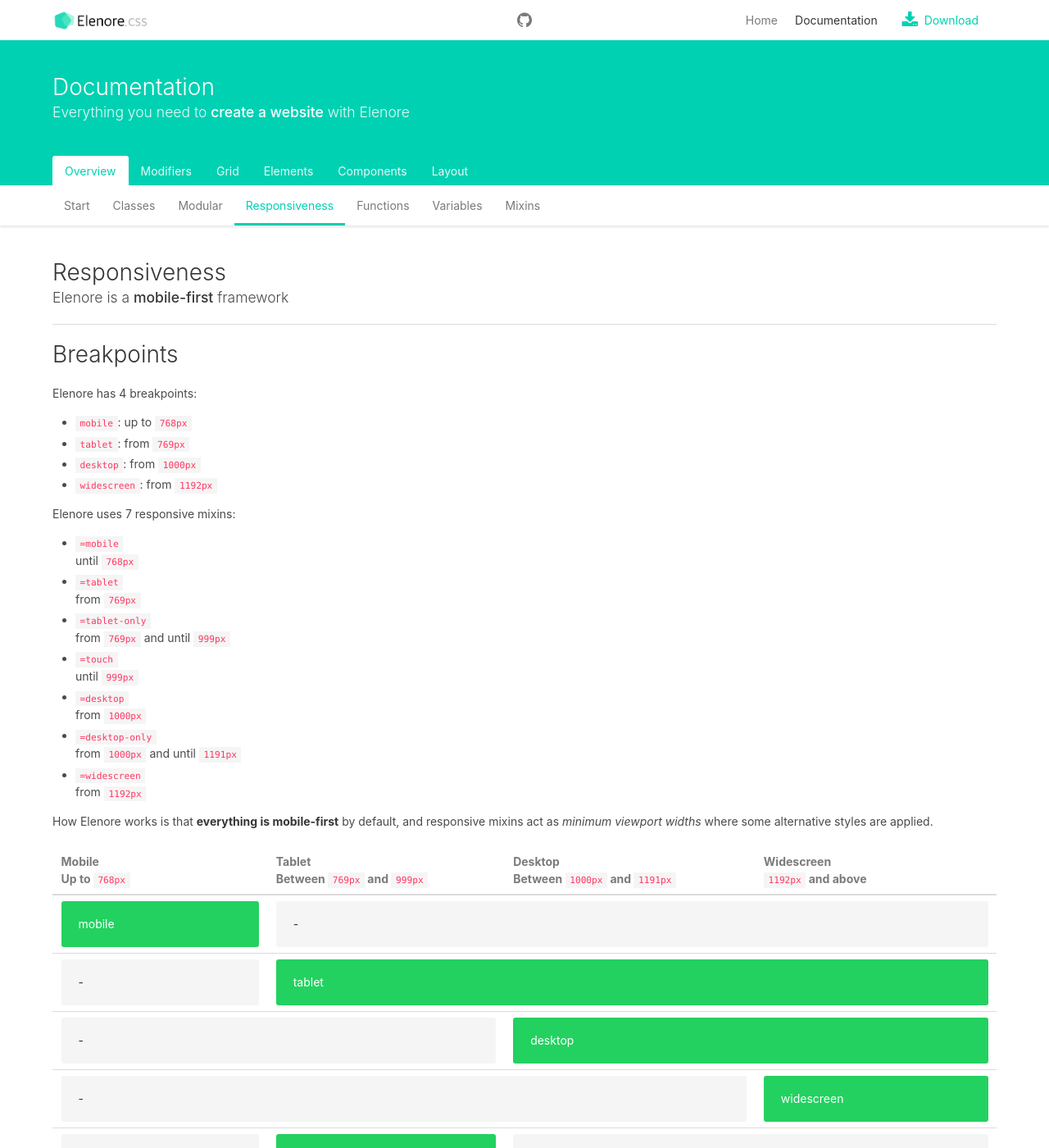
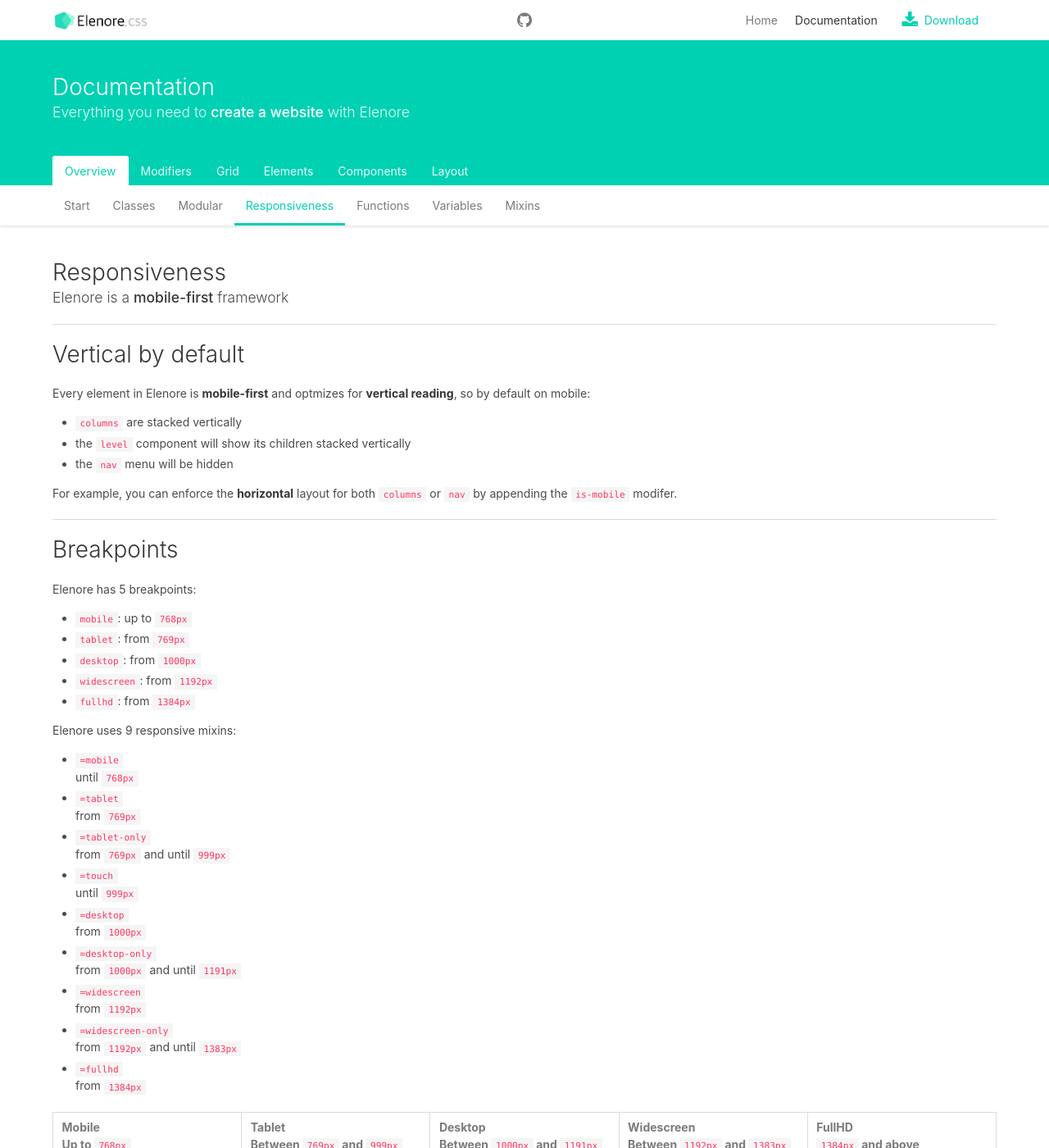
Before and after one commit to YellowDi/Elenore, a Jekyll site: the page built from docs/documentation/overview/responsiveness.html, in a window 1280 px wide and 1400 px high. Shown: the whole window at 82% size. Built offline with Jekyll 4.4.1, drawn with Linux system fonts in a browser that asks for light colours; some of the changed text lies outside the part shown.

Commit message:
Explain responsiveness

```diff
--- a/docs/documentation/overview/responsiveness.html
+++ b/docs/documentation/overview/responsiveness.html
@@ -13,16 +13,32 @@ doc-subtab: responsiveness
 
     <hr>
 
+    <h3 class="title">Vertical by default</h3>
+    <div class="content">
+      <p>
+        Every element in Elenore is <strong>mobile-first</strong> and optmizes for <strong>vertical reading</strong>, so by default on mobile:
+      </p>
+      <ul>
+        <li><code>columns</code> are stacked vertically</li>
+        <li>the <code>level</code> component will show its children stacked vertically</li>
+        <li>the <code>nav</code> menu will be hidden</li>
+      </ul>
+      <p>For example, you can enforce the <strong>horizontal</strong> layout for both <code>columns</code> or <code>nav</code> by appending the <code>is-mobile</code> modifer.</p>
+    </div>
+
+    <hr>
+
     <h3 class="title">Breakpoints</h3>
     <div class="content">
-      <p>Elenore has 4 breakpoints:</p>
+      <p>Elenore has 5 breakpoints:</p>
       <ul>
         <li><code>mobile</code>: up to <code>768px</code></li>
         <li><code>tablet</code>: from <code>769px</code></li>
         <li><code>desktop</code>: from <code>1000px</code></li>
         <li><code>widescreen</code>: from <code>1192px</code></li>
+        <li><code>fullhd</code>: from <code>1384px</code></li>
       </ul>
-      <p>Elenore uses 7 responsive mixins:</p>
+      <p>Elenore uses 9 responsive mixins:</p>
       <ul>
         <li>
           <code>=mobile</code><br>
@@ -52,110 +68,125 @@ doc-subtab: responsiveness
           <code>=widescreen</code><br>
           from <code>1192px</code>
         </li>
+        <li>
+          <code>=widescreen-only</code><br>
+          from <code>1192px</code> and until <code>1383px</code>
+        </li>
+        <li>
+          <code>=fullhd</code><br>
+          from <code>1384px</code>
+        </li>
       </ul>
-      <p>How Elenore works is that <strong>everything is mobile-first</strong> by default, and responsive mixins act as <em>minimum viewport widths</em> where some alternative styles are applied.</p>
     </div>
 
-    <table class="table">
+    <table class="table is-bordered">
       <thead>
         <tr>
-          <th>
+          <th style="width: 20%;">
             Mobile<br>
             Up to <code>768px</code>
           </th>
-          <th>
+          <th style="width: 20%;">
             Tablet<br>
             Between <code>769px</code> and <code>999px</code>
           </th>
-          <th>
+          <th style="width: 20%;">
             Desktop<br>
             Between <code>1000px</code> and <code>1191px</code>
           </th>
-          <th>
+          <th style="width: 20%;">
             Widescreen<br>
-            <code>1192px</code> and above
+            Between <code>1192px</code> and <code>1383px</code>
+          </th>
+          <th style="width: 20%;">
+            FullHD<br>
+            <code>1384px</code> and above
           </th>
         </tr>
       </thead>
       <tbody>
         <tr>
-          <td class="is-narrow">
+          <td>
             <p class="notification is-success">mobile</p>
           </td>
-          <td class="is-narrow" colspan="3">
+          <td colspan="4">
             <p class="notification">-</p>
           </td>
         </tr>
         <tr>
-          <td class="is-narrow">
+          <td>
             <p class="notification">-</p>
           </td>
-          <td class="is-narrow" colspan="3">
+          <td colspan="4">
             <p class="notification is-success">tablet</p>
           </td>
         </tr>
         <tr>
-          <td class="is-narrow" colspan="2">
+          <td colspan="2">
             <p class="notification">-</p>
           </td>
-          <td class="is-narrow" colspan="3">
+          <td colspan="3">
             <p class="notification is-success">desktop</p>
           </td>
         </tr>
         <tr>
-          <td class="is-narrow" colspan="3">
+          <td colspan="3">
             <p class="notification">-</p>
           </td>
-          <td class="is-narrow">
+          <td colspan="2">
             <p class="notification is-success">widescreen</p>
           </td>
         </tr>
         <tr>
-          <td class="is-narrow">
+          <td colspan="4">
             <p class="notification">-</p>
           </td>
-          <td class="is-narrow">
+          <td>
+            <p class="notification is-success">fullhd</p>
+          </td>
+        </tr>
+        <tr>
+          <td>
+            <p class="notification">-</p>
+          </td>
+          <td>
             <p class="notification is-success">tablet-only</p>
           </td>
-          <td class="is-narrow" colspan="2">
+          <td colspan="3">
             <p class="notification">-</p>
           </td>
         </tr>
         <tr>
-          <td class="is-narrow" colspan="2">
+          <td colspan="2">
             <p class="notification">-</p>
           </td>
-          <td class="is-narrow">
+          <td>
             <p class="notification is-success">desktop-only</p>
           </td>
-          <td class="is-narrow">
+          <td colspan="2">
             <p class="notification">-</p>
           </td>
         </tr>
         <tr>
-          <td class="is-narrow" colspan="2">
+          <td colspan="3">
+            <p class="notification">-</p>
+          </td>
+          <td>
+            <p class="notification is-success">widescreen-only</p>
+          </td>
+          <td>
+            <p class="notification">-</p>
+          </td>
+        </tr>
+        <tr>
+          <td colspan="2">
             <p class="notification is-success">touch</p>
           </td>
-          <td class="is-narrow" colspan="2">
+          <td colspan="3">
             <p class="notification">-</p>
           </td>
         </tr>
       </tbody>
     </table>
-
-    <h4>
-
-    <h3 class="title">Vertical by default</h3>
-    <div class="content">
-      <p>
-        Every element in Elenore is <strong>mobile-first</strong> and optmizes for <strong>vertical reading</strong>, so by default on mobile:
-      </p>
-      <ul>
-        <li><code>columns</code> are stacked vertically</li>
-        <li>the <code>level</code> component will show its children stacked vertically</li>
-        <li>the <code>nav</code> menu will be hidden</li>
-      </ul>
-      <p>For example, you can enforce the <strong>horizontal</strong> layout for both <code>columns</code> or <code>nav</code> by appending the <code>is-mobile</code> modifer.</p>
-    </div>
   </div>
 </section>
```
